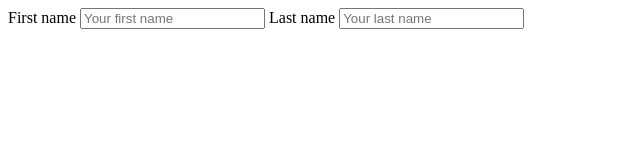
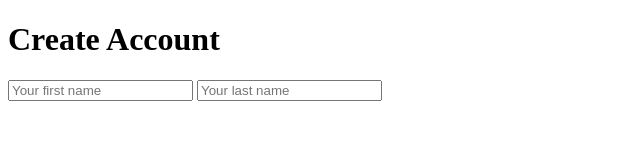
Before and after one commit to vkuznetsov83/form, a plain HTML site: page index.html in a window 1280 px wide. Shown: the whole page, without its empty margins (0-640 px from the left). Drawn offline with Linux system fonts and the light colour scheme.

Commit message:
html layout

```diff
--- a/index.html
+++ b/index.html
@@ -8,10 +8,14 @@
 </head>
 <body>
     <container>
-        <form action="" method="" enctype="" autocomplete="">
-            First name <input type="text" placeholder="Your first name">
-            Last name <input type="text" placeholder="Your last name">
-        </form>
+        <div class="form-container sign-up-container">
+            <form action="" method="" enctype="" autocomplete="">
+                <h1>Create Account</h1>
+                    <input type="text" placeholder="Your first name">
+                    <input type="text" placeholder="Your last name">
+            </form>
+        </div>
+
     </container>
 </body>
 </html>
```
